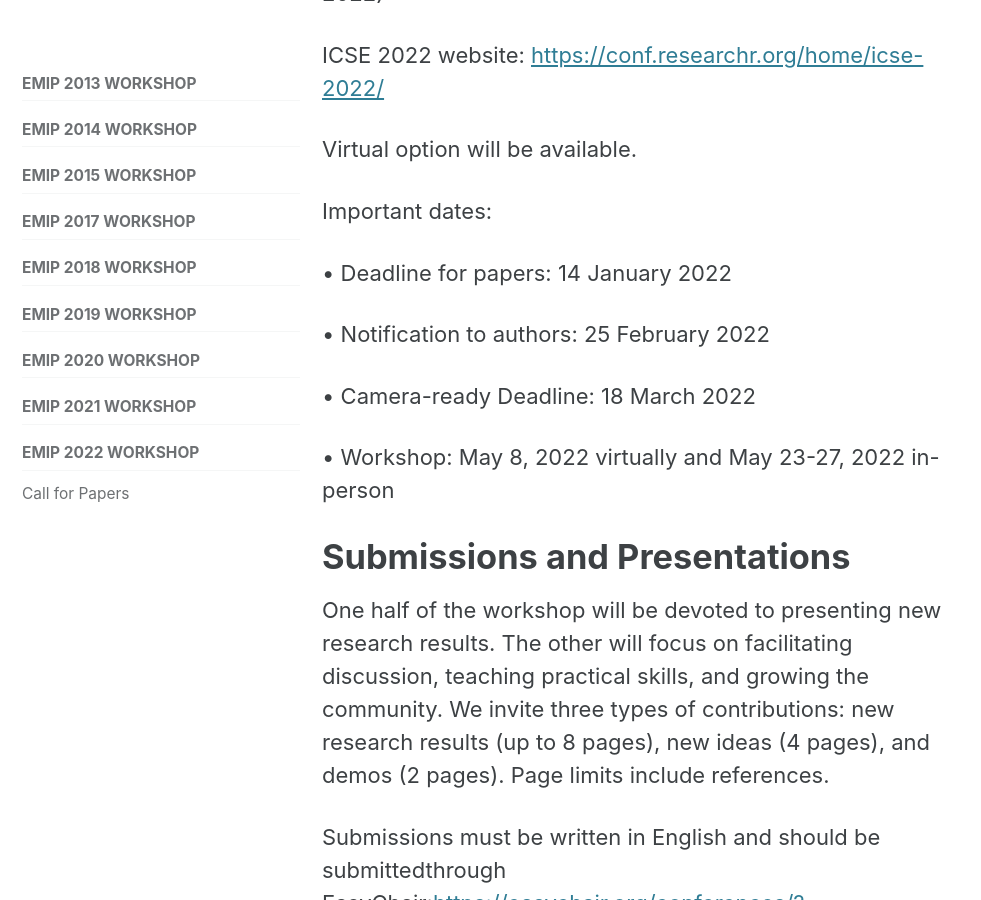
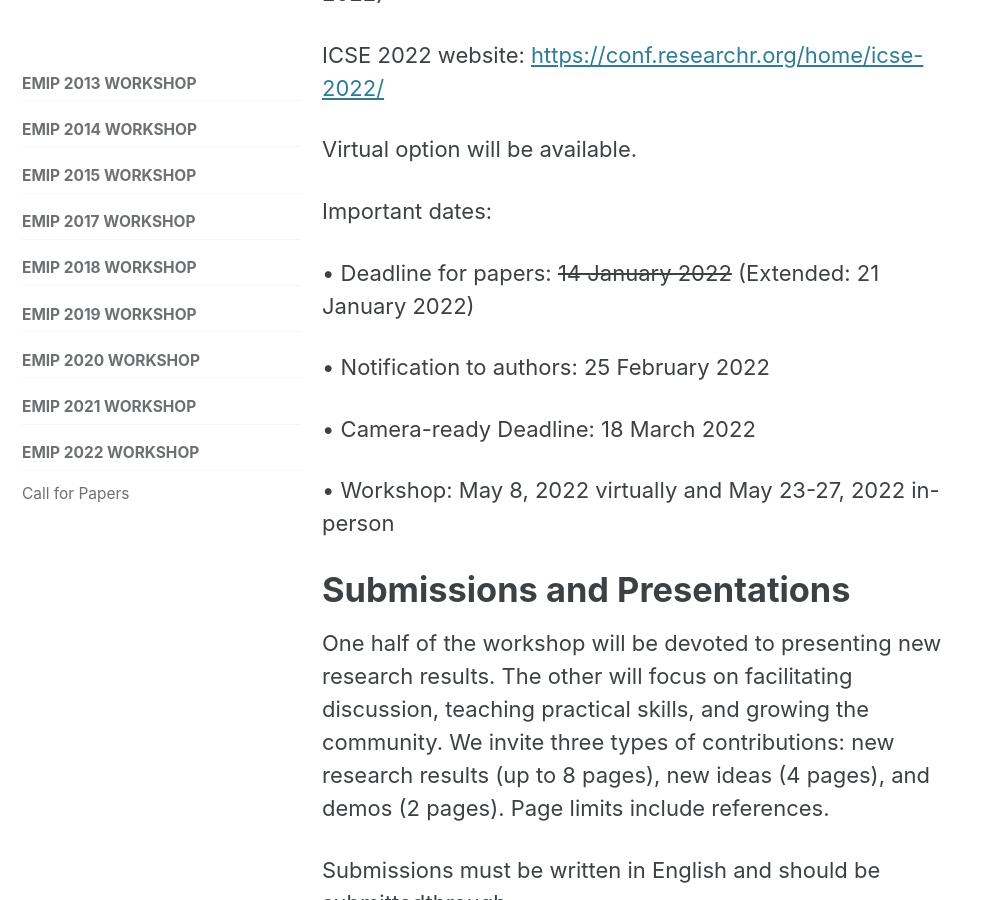
Before and after one commit to EMIPws/emipws.github.io, a Jekyll site: the page built from pages/workshop/emip-2022.md, in a window 1280 px wide and 900 px high, scrolled down 2764 px. Shown: the whole window, without its empty margins (0-981 px from the left). Built offline with Jekyll 4.4.1, drawn with Linux system fonts in a browser that asks for light colours; cached includes are drawn as plain includes.

Commit message:
Update emip-2022.md

```diff
--- a/pages/workshop/emip-2022.md
+++ b/pages/workshop/emip-2022.md
@@ -53,7 +53,7 @@ Virtual option will be available.
 
 Important dates:
 
-• Deadline for papers: 14 January 2022
+• Deadline for papers: <strike>14 January 2022</strike> (Extended: 21 January 2022)
 
 • Notification to authors: 25 February 2022
 
```
